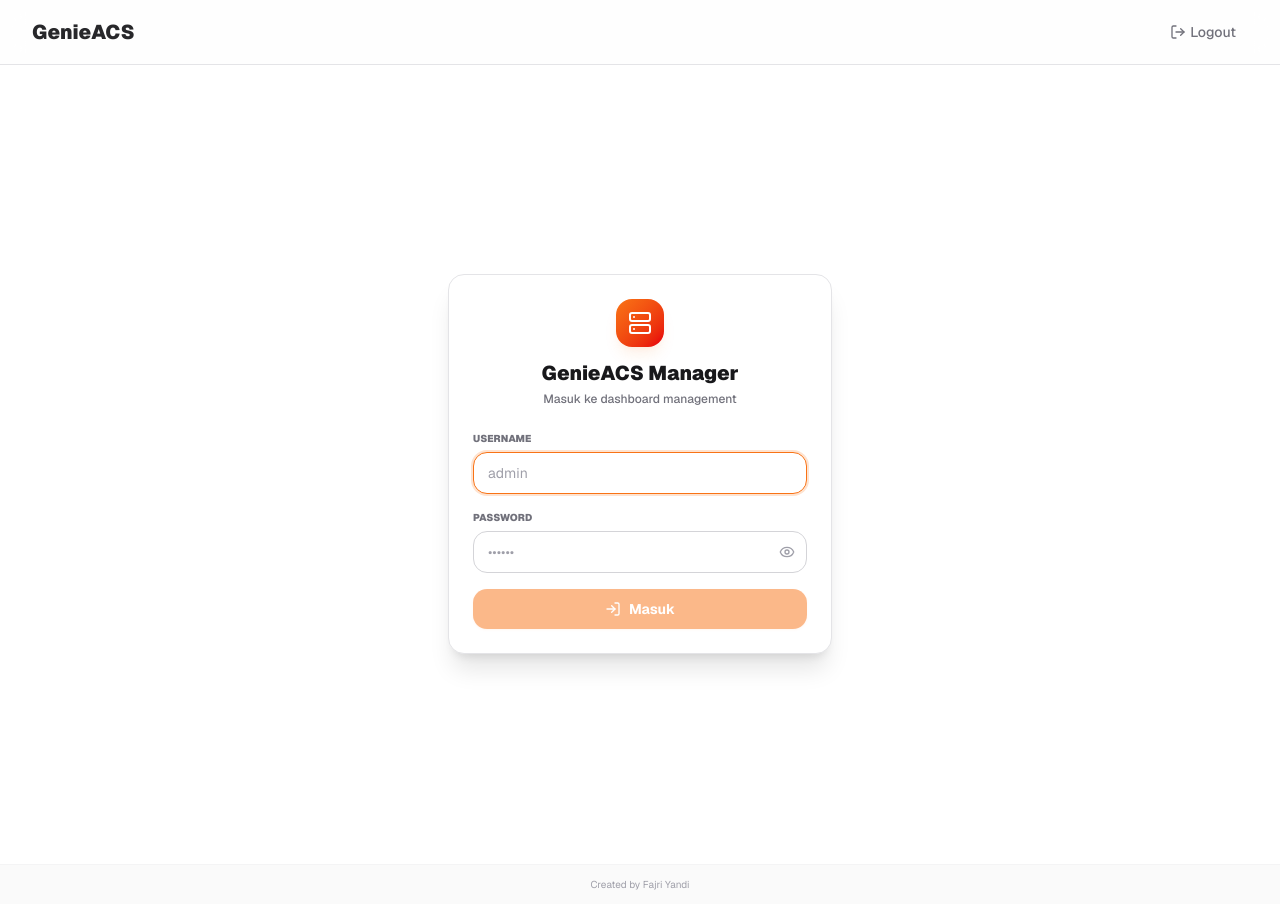
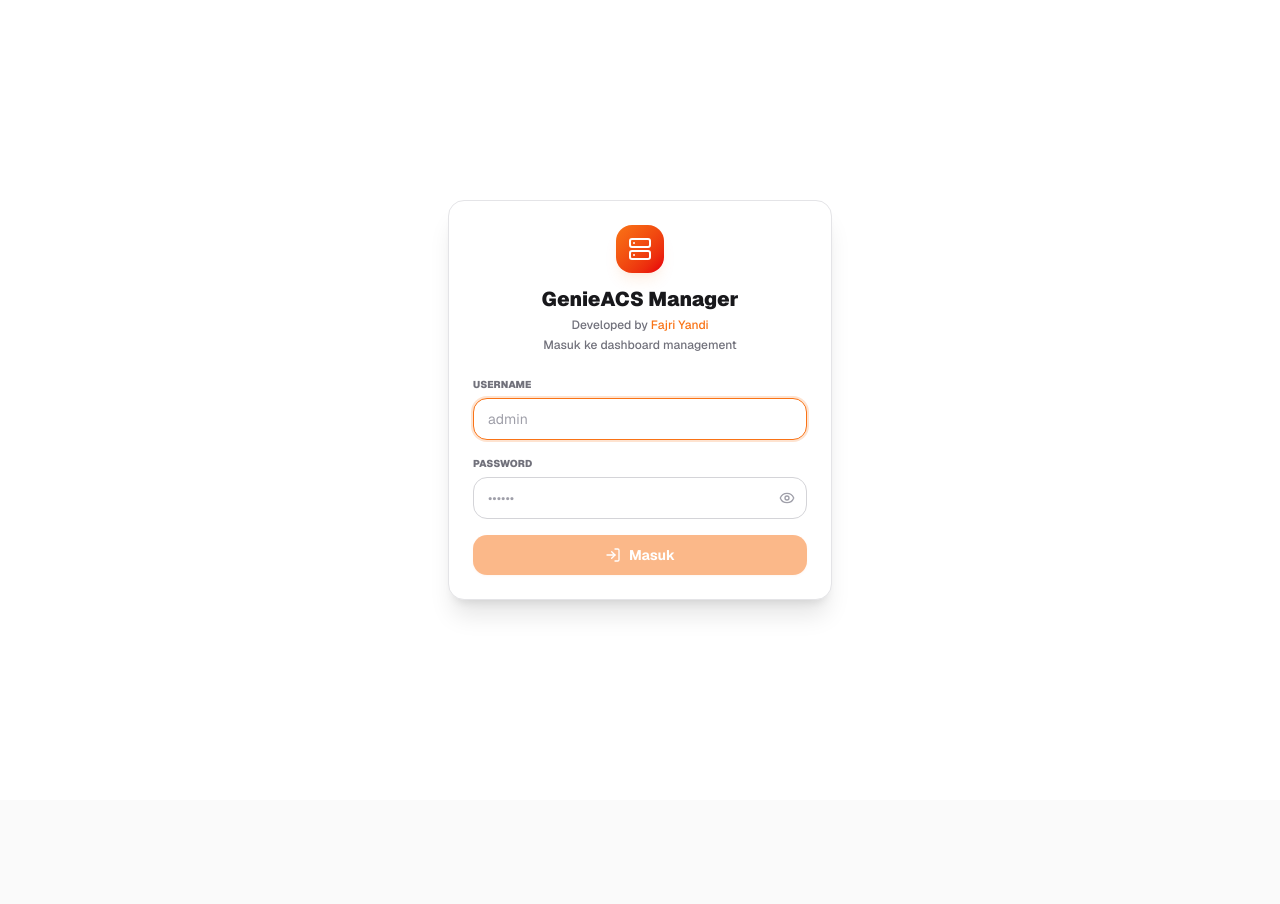
Before and after one commit to fajriyandi/GenieACS-UI, a Next.js app: page /login in a window 1280 px wide. After the commit the page ends 800 px from the top, so only its background shows below. Built offline with nearby package versions, Linux system fonts and the light colour scheme.

Commit message:
fix layout

```diff
--- a/src/app/components/Footer.tsx
+++ /dev/null
@@ -1,9 +0,0 @@
-'use client';
-
-export default function Footer() {
-  return (
-    <footer className="text-center text-[10px] text-zinc-400 dark:text-zinc-500 py-3 border-t border-zinc-100 dark:border-zinc-800 mt-auto">
-      Created by Fajri Yandi
-    </footer>
-  );
-}
--- a/src/app/components/Navbar.tsx
+++ b/src/app/components/Navbar.tsx
@@ -3,6 +3,7 @@
 import { useRouter } from 'next/navigation';
 import { LogOut } from 'lucide-react';
 import Swal from 'sweetalert2';
+import Link from 'next/link';
 
 export default function Navbar() {
   const router = useRouter();
@@ -36,6 +37,9 @@ export default function Navbar() {
         <div className="flex justify-between h-16">
           <div className="flex-shrink-0 flex items-center">
             <h1 className="text-xl font-black text-zinc-800 dark:text-white">GenieACS</h1>
+            <p className="ml-4 text-xs text-zinc-500 dark:text-zinc-400">
+              Developed by <Link href="https://github.com/fajriyandi" target="_blank" rel="noopener noreferrer" className="text-orange-500 hover:underline">Fajri Yandi</Link>
+            </p>
           </div>
           <div className="flex items-center">
             <button onClick={handleLogout}
--- a/src/app/layout.tsx
+++ b/src/app/layout.tsx
@@ -1,8 +1,10 @@
+'use client';
+
 import type { Metadata } from "next";
 import { Geist, Geist_Mono } from "next/font/google";
 import "./globals.css";
-import Navbar from "./components/Navbar"; // Assume this path
-import Footer from "./components/Footer"; // Assume this path
+import Navbar from "./components/Navbar";
+import { usePathname } from "next/navigation";
 
 const geistSans = Geist({
   variable: "--font-geist-sans",
@@ -14,24 +16,27 @@ const geistMono = Geist_Mono({
   subsets: ["latin"],
 });
 
-export const metadata: Metadata = {
-  title: "GenieACS Manager",
-  description: "TR-069 Device Management",
-};
+// Metadata tidak bisa di client component, pindahkan ke metadata.ts
+// export const metadata: Metadata = {
+//   title: "GenieACS Manager",
+//   description: "TR-069 Device Management",
+// };
 
 export default function RootLayout({
   children,
 }: Readonly<{
   children: React.ReactNode;
 }>) {
+  const pathname = usePathname();
+  const isLoginPage = pathname === '/login';
+
   return (
     <html lang="en" className={`${geistSans.variable} ${geistMono.variable} h-full antialiased`}>
       <body className="min-h-screen flex flex-col">
-        <Navbar />
-        <main className="flex-grow pt-16">
+        {!isLoginPage && <Navbar />}
+        <main className={`flex-grow ${!isLoginPage ? 'pt-16' : ''}`}>
           {children}
         </main>
-        <Footer />
       </body>
     </html>
   );
--- a/src/app/login/layout.tsx
+++ /dev/null
@@ -1,7 +0,0 @@
-export default function LoginLayout({
-  children,
-}: Readonly<{
-  children: React.ReactNode;
-}>) {
-  return <>{children}</>;
-}
--- a/src/app/login/page.tsx
+++ b/src/app/login/page.tsx
@@ -43,6 +43,9 @@ export default function LoginPage() {
               <Server className="w-6 h-6" />
             </div>
             <h1 className="text-xl font-black text-zinc-900">GenieACS Manager</h1>
+            <p className="text-xs text-zinc-500 font-medium mt-1">
+              Developed by <a href="https://github.com/fajriyandi" target="_blank" rel="noopener noreferrer" className="text-orange-500 hover:underline">Fajri Yandi</a>
+            </p>
             <p className="text-xs text-zinc-500 font-medium mt-1">Masuk ke dashboard management</p>
           </div>
 
--- /dev/null
+++ b/src/app/metadata.ts
@@ -0,0 +1,6 @@
+import type { Metadata } from "next";
+
+export const metadata: Metadata = {
+  title: "GenieACS Manager",
+  description: "TR-069 Device Management",
+};
```
